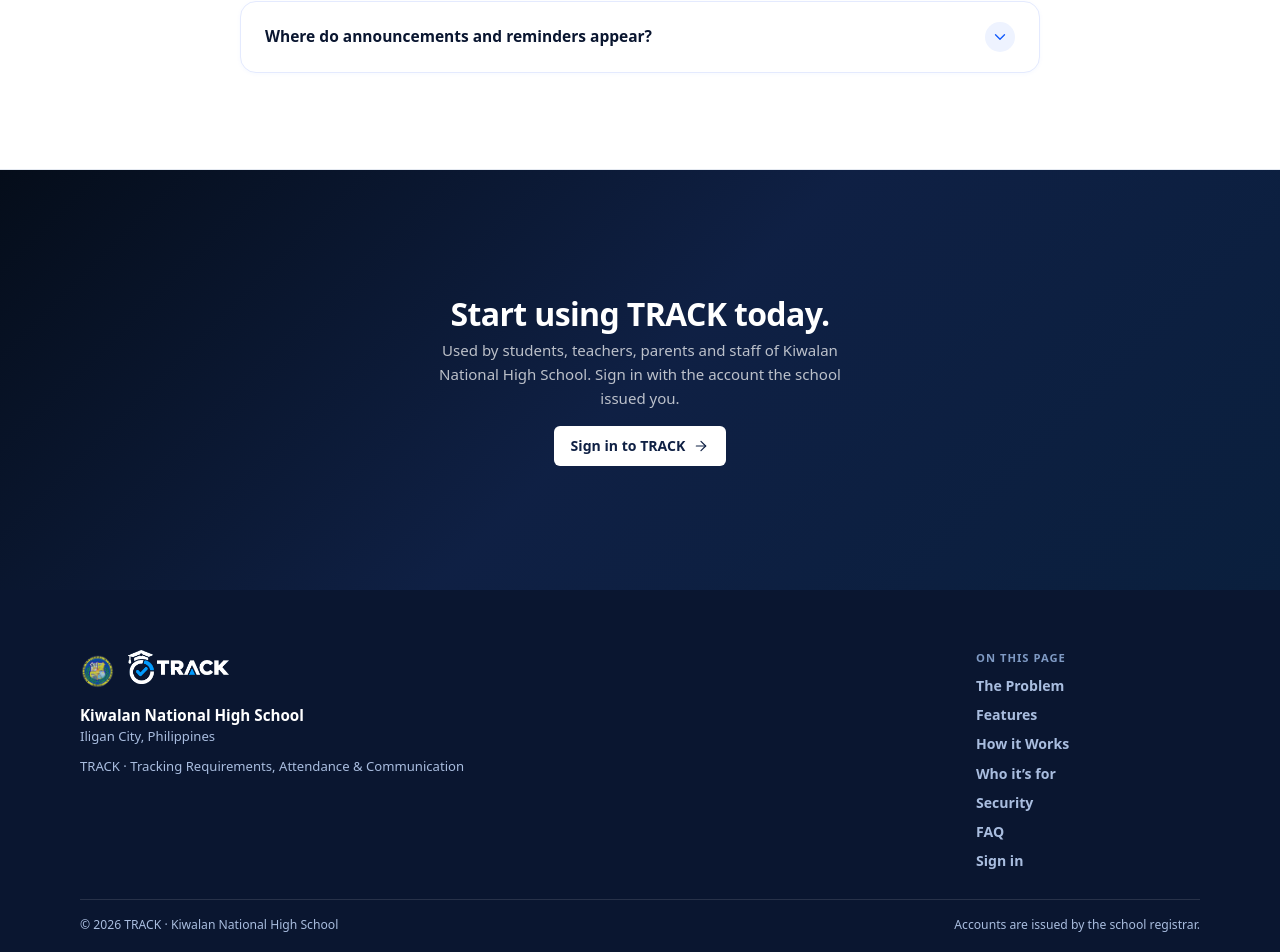
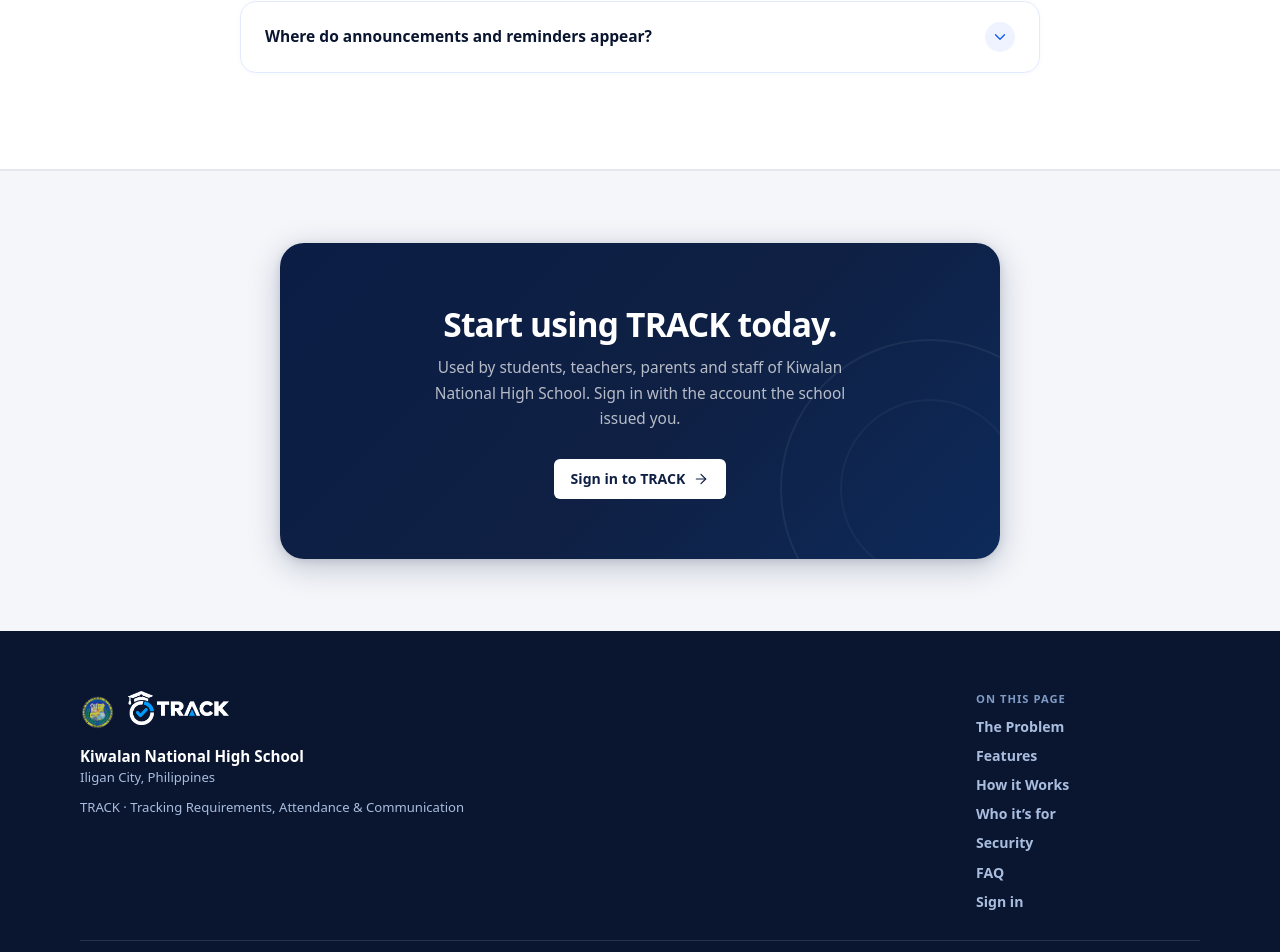
Before and after one commit to arcnesipac3-art/TRACK-capstone, a React (Vite) app in the folder frontend/: page / in a window 1280 px wide. Shown: the part 5649-6601 px from the top of the page. Built offline with nearby package versions, Linux system fonts and the light colour scheme; no server answers.

Commit message:
feat: redesign CTA as contained rounded card on light background

```diff
--- a/frontend/src/App.css
+++ b/frontend/src/App.css
@@ -2120,7 +2120,8 @@
   max-width: none;
   margin: 0;
   padding: 72px 40px;
-  background: linear-gradient(135deg, #050d1a 0%, #0f2044 50%, #0a1f3d 100%);
+  background: #f4f6fa;
+  border-top: 1px solid var(--border);
 }
 .cta-card {
   display: flex;
@@ -2128,30 +2129,65 @@
   align-items: center;
   justify-content: center;
   text-align: center;
-  gap: 16px;
+  gap: 28px;
   max-width: 720px;
   margin: 0 auto;
-  padding: 52px 48px;
-  background: transparent;
-  background-image: none;
-  border-radius: var(--radius-lg);
-  box-shadow: none;
-  color: var(--on-navy);
-}
+  padding: 60px 56px;
+  background: linear-gradient(135deg, #0b1d44 0%, #0f2044 55%, #0d2a5a 100%);
+  border-radius: 24px;
+  box-shadow:
+    0 8px 32px rgba(10, 22, 60, 0.22),
+    0 2px 8px rgba(10, 22, 60, 0.12);
+  color: #fff;
+  position: relative;
+  overflow: hidden;
+}
+
+/* Subtle decorative ring — purely visual */
+.cta-card::before {
+  content: '';
+  position: absolute;
+  right: -80px;
+  bottom: -80px;
+  width: 300px;
+  height: 300px;
+  border: 2px solid rgba(255, 255, 255, 0.06);
+  border-radius: 50%;
+  pointer-events: none;
+}
+.cta-card::after {
+  content: '';
+  position: absolute;
+  right: -20px;
+  bottom: -20px;
+  width: 180px;
+  height: 180px;
+  border: 2px solid rgba(255, 255, 255, 0.04);
+  border-radius: 50%;
+  pointer-events: none;
+}
+
+.cta-copy { position: relative; z-index: 1; }
+
 .cta-card h2 {
-  font-size: clamp(1.5rem, 2.8vw, 2rem);
-  font-weight: 700;
-  letter-spacing: -0.02em;
+  font-size: clamp(1.6rem, 2.8vw, 2.1rem);
+  font-weight: 800;
+  letter-spacing: -0.025em;
   color: #fff;
+  margin: 0 0 10px;
 }
 .cta-card p {
-  margin-top: 4px;
-  max-width: 52ch;
-  font-size: 0.94rem;
-  line-height: 1.6;
-  color: rgba(255, 255, 255, 0.72);
-}
-.cta-actions { flex: 0 0 auto; }
+  margin: 0;
+  max-width: 48ch;
+  font-size: 0.96rem;
+  line-height: 1.65;
+  color: rgba(255, 255, 255, 0.7);
+}
+.cta-actions {
+  flex: 0 0 auto;
+  position: relative;
+  z-index: 1;
+}
 .btn-light {
   background: var(--surface);
   color: var(--navy-800);
@@ -2443,7 +2479,7 @@
   .faq-list { max-width: 760px; }
 
   /* The call to action stacks once it has less than a full desktop to run in. */
-  .cta-card { padding: 36px 32px; }
+  .cta-card { padding: 44px 36px; border-radius: 20px; }
 
   .auth-layout { grid-template-columns: minmax(0, 1fr); }
   .auth-aside { display: none; }
@@ -2503,7 +2539,7 @@
   .how-steps { grid-template-columns: minmax(0, 1fr); }
 
   .landing-cta { padding: 48px 16px; }
-  .cta-card { padding: 28px 22px; }
+  .cta-card { padding: 36px 24px; border-radius: 18px; }
   .cta-actions { width: 100%; }
   .cta-actions .btn { width: 100%; justify-content: center; }
 
```
